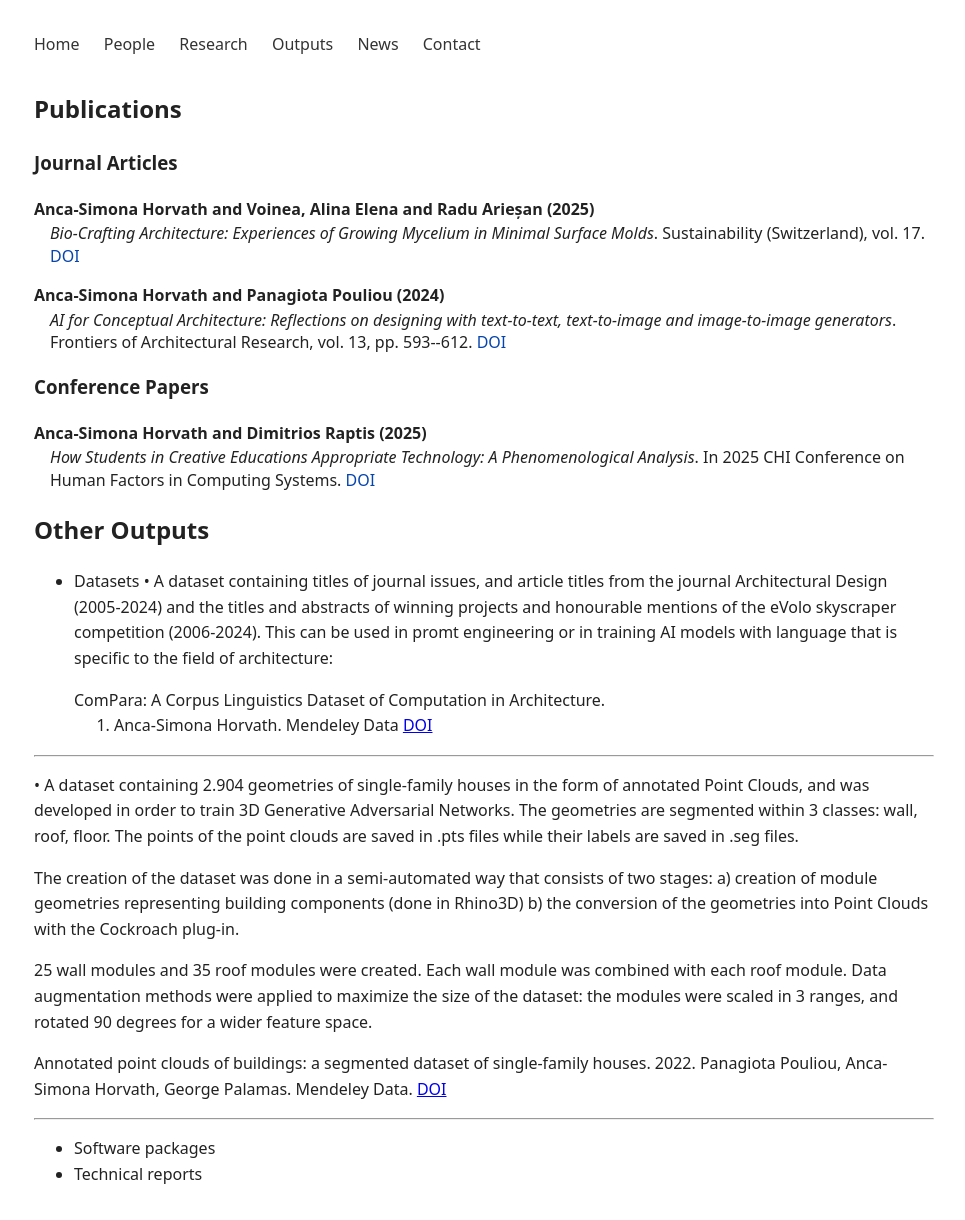
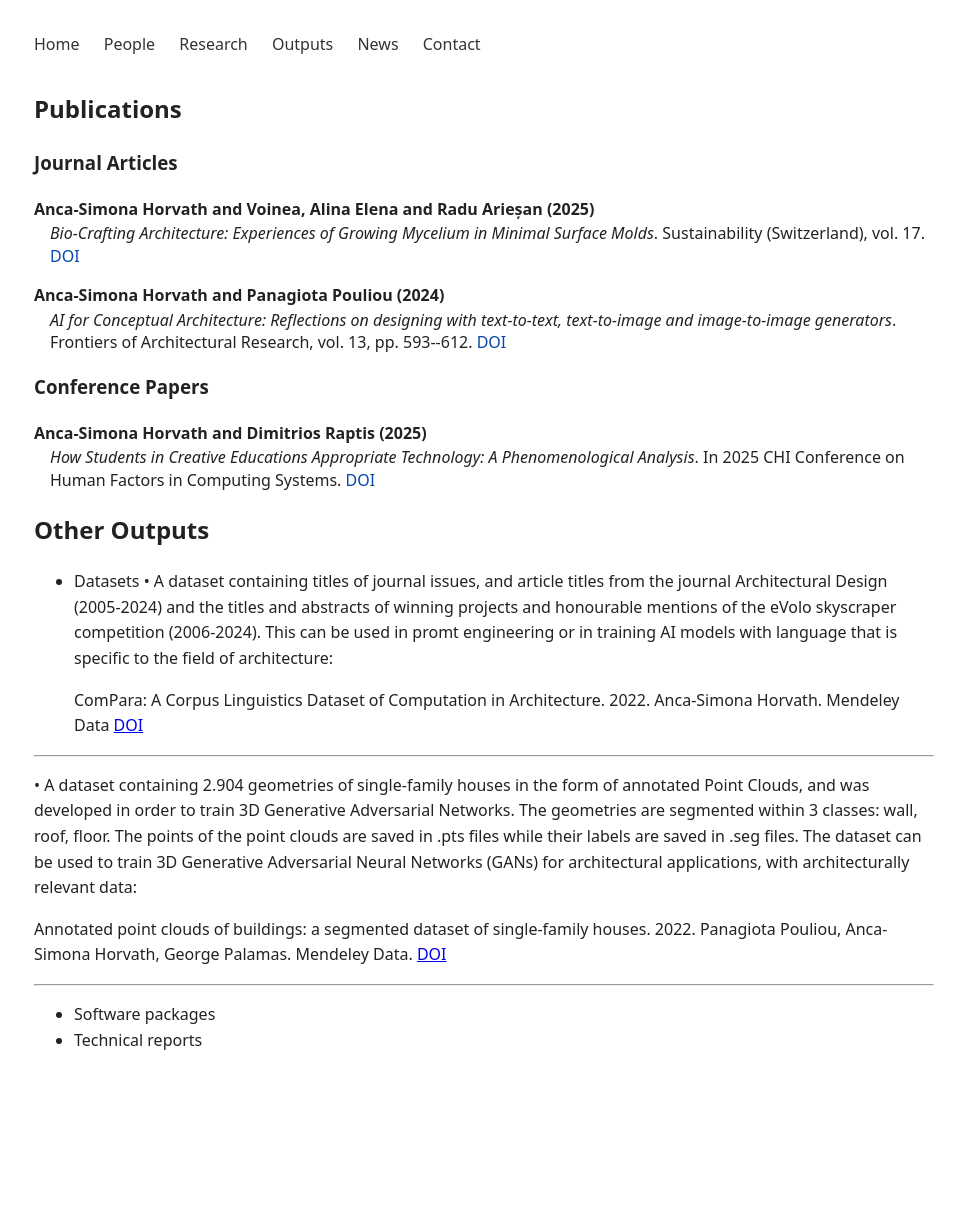
Before and after one commit to anqua/at-a, a Jekyll site: the page built from outputs.md, in a window 1280 px wide. Shown: the whole page, without its empty margins (156-1121 px from the left). Built offline with Jekyll 4.4.1, drawn with Linux system fonts in a browser that asks for light colours; after the commit the page ends 1085 px from its top, so only the background shows below that.

Commit message:
Update outputs.md

```diff
--- a/outputs.md
+++ b/outputs.md
@@ -38,16 +38,10 @@ title: Outputs
 - Datasets
   • A dataset containing titles of journal issues, and article titles from the journal Architectural Design (2005-2024) and the titles and abstracts of winning projects and honourable mentions of the eVolo skyscraper competition (2006-2024). This can be used in promt engineering or in training AI models with language that is specific to the field of architecture:
 
-  <dt>ComPara: A Corpus Linguistics Dataset of Computation in Architecture.</dt>  2022. Anca-Simona Horvath. Mendeley Data <a href="https://doi.org/10.17632/7ktscvmxvg.5" target="_blank">DOI</a>
+  ComPara: A Corpus Linguistics Dataset of Computation in Architecture. 2022. Anca-Simona Horvath. Mendeley Data <a href="https://doi.org/10.17632/7ktscvmxvg.5" target="_blank">DOI</a>
 
 ---
-  • A dataset containing 2.904 geometries of single-family houses in the form of annotated Point Clouds, and was developed in order to train 3D Generative Adversarial Networks. The geometries are segmented within 3 classes: wall, roof, floor. The points of the point clouds are saved in .pts files while their labels are saved in .seg files.
-
-The creation of the dataset was done in a semi-automated way that consists of two stages:
-a) creation of module geometries representing building components (done in Rhino3D)
-b) the conversion of the geometries into Point Clouds with the Cockroach plug-in.
-
-25 wall modules and 35 roof modules were created. Each wall module was combined with each roof module. Data augmentation methods were applied to maximize the size of the dataset: the modules were scaled in 3 ranges, and rotated 90 degrees for a wider feature space.
+  • A dataset containing 2.904 geometries of single-family houses in the form of annotated Point Clouds, and was developed in order to train 3D Generative Adversarial Networks. The geometries are segmented within 3 classes: wall, roof, floor. The points of the point clouds are saved in .pts files while their labels are saved in .seg files. The dataset can be used to train 3D Generative Adversarial Neural Networks (GANs) for architectural applications, with architecturally relevant data:
 
   Annotated point clouds of buildings: a segmented dataset of single-family houses. 2022. Panagiota Pouliou, Anca-Simona Horvath, George Palamas. Mendeley Data. <a href="https://doi.org/10.17632/3thtp7mc6z.1" target="_blank">DOI</a>
 
```
